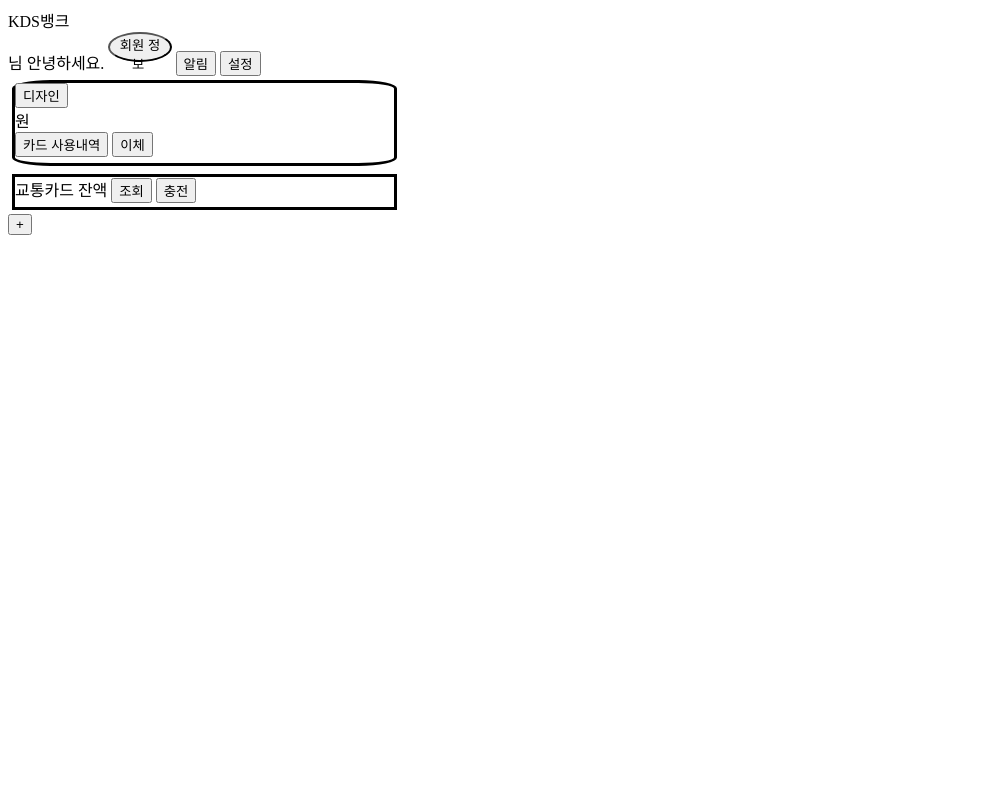
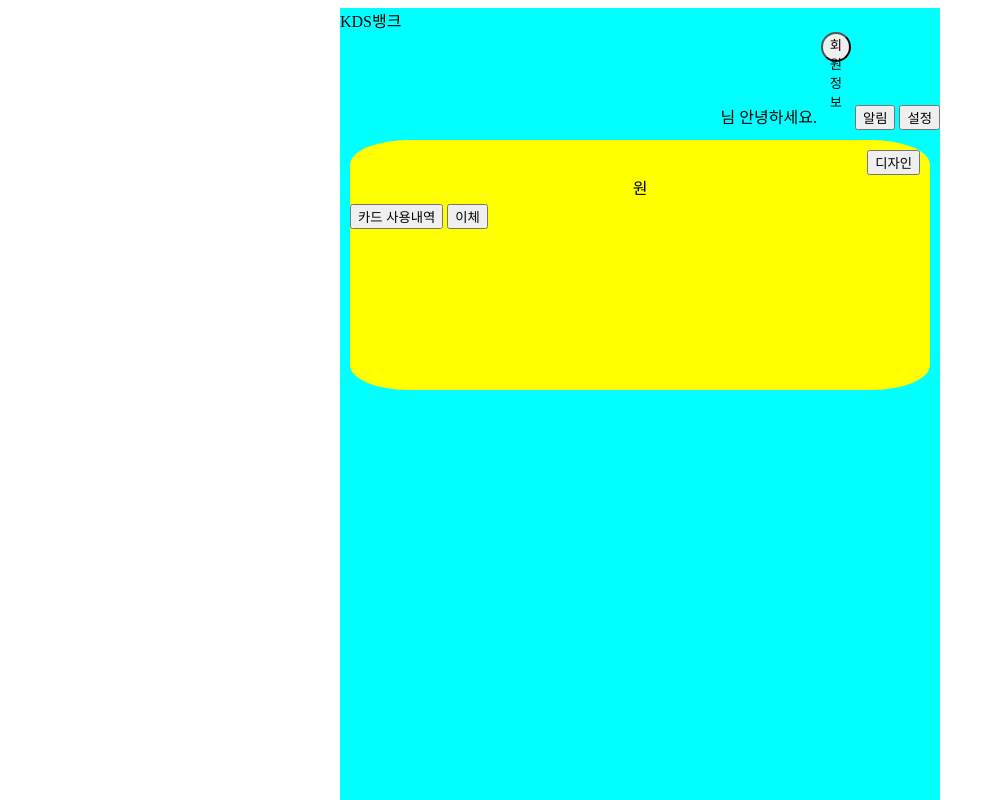
Before and after one commit to kkssuu/bank, a plain HTML site: page Ind_bank.html in a window 1280 px wide. Shown: the top 800 px of the page, without its empty margins (0-995 px from the left). Drawn offline with Linux system fonts and the light colour scheme.

Commit message:
Add files via upload

```diff
--- a/Ind_bank.html
+++ b/Ind_bank.html
@@ -6,10 +6,15 @@
     <title>Document</title>
 </head>
 <body>
-    <div>
+    <div style="background-color: aqua;
+    height:100vw;
+    width: 600px;
+    margin:0 auto;">
+        <div style="text-align: left;">
             <label for="">KDS뱅크</label>
         </div>
-    <div>
+        <div style="text-align: right;
+        width:100%">
             <label for="">
                 <label for=""></label>
                 님 안녕하세요.
@@ -22,46 +27,35 @@
             <button>알림</button>
             <button>설정</button>
         </div>
-    <div style="border-color:black;
-    border:solid;
+
+        <div style="background-color: yellow;
+        height:250px;
+        width:580px;
         border-radius:10%;
-    margin: 4px;
+        margin:10px 10px 10px 10px;
         display:inline-block;
-    height: 80px;
-    width: 30%;
         ">
-        <div>
+            <div style="
+            text-align: right;
+            margin-top: 10px;
+            margin-right:10px;
+
+            ">
                 <label for="" id="id_cardname"></label>
-            <button id="id_design">디자인</button>
+                <button id="id_design" style=>디자인</button>
             </div>
-        <div>
+            <div style="text-align:center;
+            ">
                 <label for="">
                     <label for=""></label>
                     원
                 </label>
             </div>
-        <div>
+            <div style="margin-top: 5px;">
                 <button id="id_cardlist">카드 사용내역</button>
                 <button id="id_transfer">이체</button>
             </div>
         </div>
-    <br>
-    <div id="id_tpcard" style="border-color: black;
-    border:solid;
-    margin: 4px;
-    display:inline-block;
-    height: 30px;
-    width: 30%;
-    ">
-        <label for="">교통카드 잔액</label>
-        <button id="id_tpcard_show">조회</button>
-        <button id="id_tpcard_charge">충전</button>
-    </div>
-    <div>
-        <button>+</button>
-    </div>
-    <div>
-        <img src="" alt="">
    </div>
 </body>
 </html>
```
Lines whose indentation alone changed are shown as unchanged.
